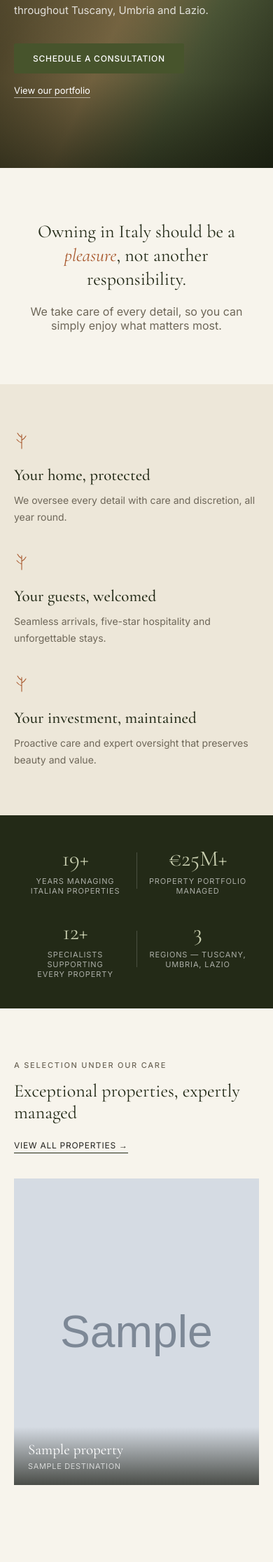
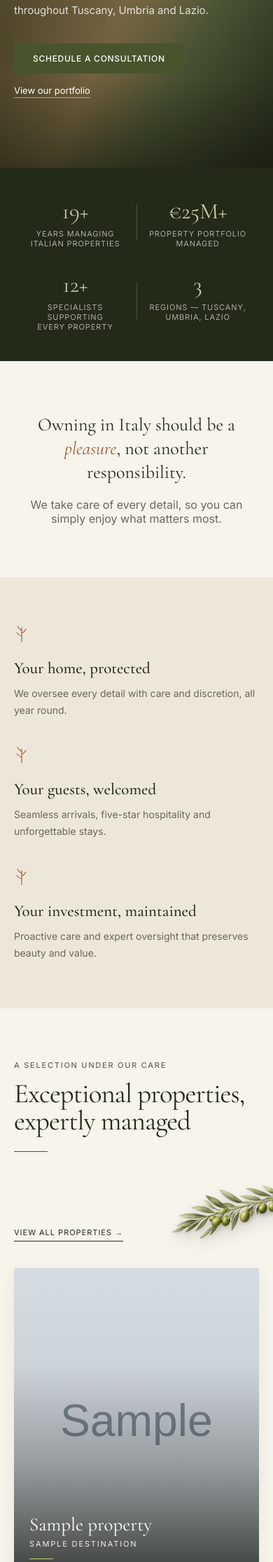
Before and after one commit to Lilla-Kavecsanszki/oliverde, a Django app: page / in a window 390 px wide. Shown: the part 341-2573 px from the top of the page at 70% size. Run offline with Django 5.2, Linux system fonts and the light colour scheme; tables that the repository leaves empty hold one stand-in row (values such as "Sample post"); grey boxes marked "Sample" are stand-in pictures; some libraries are stand-ins or nearby versions.

Commit message:
Added olive-branch png and redesigned the portfolio section on the homepage

```diff
--- a/core/templates/core/home.html
+++ b/core/templates/core/home.html
@@ -43,6 +43,15 @@
   <div class="scroll-cue"><div class="line"></div><span>Scroll</span></div>
 </section>
 
+<section class="stats">
+  <div class="wrap stats-row">
+    <div class="stat"><div class="num serif">19+</div><div class="label">Years managing<br>Italian properties</div></div>
+    <div class="stat"><div class="num serif">€25M+</div><div class="label">Property portfolio<br>managed</div></div>
+    <div class="stat"><div class="num serif">12+</div><div class="label">Specialists supporting<br>every property</div></div>
+    <div class="stat"><div class="num serif">3</div><div class="label">Regions — Tuscany,<br>Umbria, Lazio</div></div>
+  </div>
+</section>
+
 <section class="intro">
   <div class="wrap">
     <div class="intro-centered reveal">
@@ -74,44 +83,97 @@
   </div>
 </section>
 
-<section class="stats">
-  <div class="wrap stats-row">
-    <div class="stat"><div class="num serif">19+</div><div class="label">Years managing<br>Italian properties</div></div>
-    <div class="stat"><div class="num serif">€25M+</div><div class="label">Property portfolio<br>managed</div></div>
-    <div class="stat"><div class="num serif">12+</div><div class="label">Specialists supporting<br>every property</div></div>
-    <div class="stat"><div class="num serif">3</div><div class="label">Regions — Tuscany,<br>Umbria, Lazio</div></div>
-  </div>
-</section>
-
 <section class="properties">
   <div class="wrap">
+
     <div class="prop-head reveal">
-      <div>
-        <p class="eyebrow">A selection under our care</p>
-        <h2 class="serif" style="margin-top:14px;">Exceptional properties, expertly managed</h2>
+
+      <div class="prop-heading">
+        <p class="eyebrow">
+          A selection under our care
+        </p>
+
+        <h2 class="serif">
+          Exceptional properties,<br>
+          expertly managed
+        </h2>
+
+        <span class="prop-heading-line" aria-hidden="true"></span>
       </div>
-      <svg viewBox="0 0 200 90" class="olive-branch-small">
-        <path d="M6 78 Q70 70 100 40 Q130 12 190 8"/>
-        <ellipse cx="35" cy="72" rx="10" ry="5.5" transform="rotate(-18 35 72)"/>
-        <ellipse cx="75" cy="52" rx="10" ry="5.5" transform="rotate(-30 75 52)"/>
-        <ellipse cx="120" cy="26" rx="10" ry="5.5" transform="rotate(-38 120 26)"/>
-        <ellipse cx="165" cy="12" rx="10" ry="5.5" transform="rotate(-15 165 12)"/>
-      </svg>
-      <a href="{% url 'portfolio:all_properties' %}">View all properties →</a>
+
+      <div class="prop-head-aside">
+
+        <img
+          src="{% static 'images/olive-branch.png' %}"
+          alt=""
+          class="olive-branch-photo"
+          aria-hidden="true"
+        >
+
+        <a
+          href="{% url 'portfolio:all_properties' %}"
+          class="prop-all-link"
+        >
+          View all properties →
+        </a>
+
+      </div>
+
     </div>
+
     <div class="prop-grid reveal">
-      {% for property in featured_properties %}
-        <div class="prop-card {% if forloop.first %}prop-large{% else %}prop-small{% endif %}" onclick="window.location='{{ property.get_absolute_url }}'" style="cursor:pointer;">
-          <img class="ph" src="{{ property.cover_image.url }}" alt="{{ property.title }}, {{ property.destination.name }}">
+
+      {% for property in featured_properties|slice:":4" %}
+
+        <a
+          href="{{ property.get_absolute_url }}"
+          class="
+            prop-card
+            {% if forloop.counter == 1 %}
+              prop-card-large
+            {% elif forloop.counter == 4 %}
+              prop-card-wide
+            {% else %}
+              prop-card-small
+            {% endif %}
+          "
+        >
+
+          <img
+            class="ph"
+            src="{{ property.cover_image.url }}"
+            alt="{{ property.title }}, {{ property.destination.name }}"
+          >
+
+          <div class="prop-overlay"></div>
+
           <div class="prop-tag">
-            <div class="name serif">{{ property.title }}</div>
-            <div class="loc">{{ property.destination.name }}</div>
+
+            <div class="prop-name serif">
+              {{ property.title }}
+            </div>
+
+            <div class="prop-location">
+              {{ property.destination.name }}
+            </div>
+
+            <span class="prop-card-line" aria-hidden="true"></span>
+
           </div>
-        </div>
+
+        </a>
+
       {% empty %}
-        <p>No featured properties yet — mark some as "featured" in the admin.</p>
+
+        <p class="empty-properties">
+          No featured properties yet — mark four properties as featured in the
+          admin.
+        </p>
+
       {% endfor %}
+
     </div>
+
   </div>
 </section>
 
--- a/core/views.py
+++ b/core/views.py
@@ -40,14 +40,20 @@ class HomeView(TemplateView):
     def get_context_data(self, **kwargs):
         context = super().get_context_data(**kwargs)
 
-        context["featured_properties"] = Property.objects.filter(
-            published=True,
-            featured=True,
-        )[:3]
+        context["featured_properties"] = (
+            Property.objects
+            .filter(
+                published=True,
+                featured=True,
+            )
+            .select_related("destination")
+            .order_by("title")[:4]
+        )
 
-        context["testimonials"] = Testimonial.objects.filter(
-            featured_on_homepage=True,
-        )[:4]
+        context["testimonials"] = (
+            Testimonial.objects
+            .filter(featured_on_homepage=True)[:4]
+        )
 
         return context
 
--- a/static/css/main.css
+++ b/static/css/main.css
@@ -735,27 +735,360 @@ body.home-hero .site-header.nav-scrolled {
 @media (max-width:900px){ .pillars-grid{grid-template-columns:1fr; gap:40px;} .pillar{border-left:none !important; padding:0;} }
 
 /* ---------- PROPERTIES ---------- */
-.properties{background:var(--cream); padding:110px 0;}
-.prop-head{display:flex; justify-content:space-between; align-items:flex-end; margin-bottom:52px; gap:24px; flex-wrap:wrap;}
-.prop-head h2{font-size:clamp(26px,3vw,36px); font-weight:400; color:var(--olive-900);}
-.prop-head a{font-size:12px; letter-spacing:0.06em; text-transform:uppercase; border-bottom:1px solid var(--olive-900); padding-bottom:3px;}
-.prop-grid{display:grid; grid-template-columns:1.4fr 1fr; gap:22px;}
-.prop-card{position:relative; overflow:hidden; cursor:pointer;}
-.prop-card .ph{
-  width:100%; height:100%; object-fit:cover; position:absolute; inset:0;
-  transition:transform 1.1s cubic-bezier(0.19,1,0.22,1);
-}
-.prop-card:hover .ph{transform:scale(1.06);}
-.prop-large{aspect-ratio:4/5;}
-.prop-small{aspect-ratio:16/10.6;}
-.prop-tag{
-  position:absolute; left:0; right:0; bottom:0; padding:24px 26px;
-  background:linear-gradient(0deg, rgba(20,22,12,0.72) 0%, transparent 100%);
-  color:#fff; z-index:2;
-}
-.prop-tag .name{font-family:'Cormorant Garamond',serif; font-size:21px;}
-.prop-tag .loc{font-size:11px; letter-spacing:0.06em; text-transform:uppercase; color:rgba(255,255,255,0.7); margin-top:4px;}
-@media (max-width:900px){ .prop-grid{grid-template-columns:1fr;} }
+
+.properties {
+  position: relative;
+  overflow: hidden;
+  background: var(--cream);
+  padding: 104px 0 118px;
+}
+
+.prop-head {
+  display: grid;
+  grid-template-columns: minmax(0, 1fr) minmax(280px, 520px);
+  align-items: end;
+  gap: 72px;
+  margin-bottom: 34px;
+}
+
+.prop-heading {
+  position: relative;
+  z-index: 2;
+}
+
+.prop-heading h2 {
+  max-width: 680px;
+  margin-top: 15px;
+  font-size: clamp(38px, 4.1vw, 62px);
+  line-height: 0.98;
+  font-weight: 400;
+  letter-spacing: -0.025em;
+  color: var(--olive-900);
+}
+
+.prop-heading-line {
+  display: block;
+  width: 48px;
+  height: 1px;
+  margin-top: 29px;
+  background: var(--olive-700);
+}
+
+.prop-head-aside {
+  position: relative;
+  min-height: 182px;
+  display: flex;
+  flex-direction: column;
+  align-items: flex-end;
+  justify-content: flex-end;
+}
+
+.olive-branch-photo {
+  position: absolute;
+  top: -96px;
+  right: -10px;
+  width: min(100%, 475px);
+  height: auto;
+  pointer-events: none;
+  object-fit: contain;
+  filter:
+    drop-shadow(0 11px 10px rgba(29, 31, 18, 0.14))
+    drop-shadow(0 3px 3px rgba(29, 31, 18, 0.08));
+}
+
+.prop-all-link {
+  position: relative;
+  z-index: 2;
+  display: inline-block;
+  margin-bottom: 2px;
+  padding-bottom: 6px;
+  font-size: 12px;
+  line-height: 1;
+  letter-spacing: 0.09em;
+  text-transform: uppercase;
+  border-bottom: 1px solid currentColor;
+  color: var(--olive-900);
+}
+
+.prop-grid {
+  display: grid;
+  grid-template-columns:
+    minmax(0, 1.48fr)
+    minmax(0, 0.97fr)
+    minmax(0, 0.97fr);
+  grid-template-rows: 240px 200px;
+  gap: 14px;
+}
+
+.prop-card {
+  position: relative;
+  display: block;
+  overflow: hidden;
+  min-width: 0;
+  border-radius: 3px;
+  background: #d8d5c9;
+  box-shadow: 0 8px 24px rgba(35, 36, 25, 0.07);
+}
+
+.prop-card-large {
+  grid-column: 1;
+  grid-row: 1 / 3;
+}
+
+.prop-card-small:nth-of-type(2) {
+  grid-column: 2;
+  grid-row: 1;
+}
+
+.prop-card-small:nth-of-type(3) {
+  grid-column: 3;
+  grid-row: 1;
+}
+
+.prop-card-wide {
+  grid-column: 2 / 4;
+  grid-row: 2;
+}
+
+.prop-card .ph {
+  position: absolute;
+  inset: 0;
+  width: 100%;
+  height: 100%;
+  object-fit: cover;
+  transition:
+    transform 1.1s cubic-bezier(0.19, 1, 0.22, 1),
+    filter 0.5s ease;
+}
+
+.prop-card:hover .ph {
+  transform: scale(1.045);
+}
+
+.prop-overlay {
+  position: absolute;
+  inset: 0;
+  z-index: 1;
+  background:
+    linear-gradient(
+      to top,
+      rgba(14, 17, 10, 0.76) 0%,
+      rgba(14, 17, 10, 0.32) 35%,
+      rgba(14, 17, 10, 0.04) 68%,
+      transparent 100%
+    );
+  transition: opacity 0.35s ease;
+}
+
+.prop-card:hover .prop-overlay {
+  opacity: 0.9;
+}
+
+.prop-tag {
+  position: absolute;
+  right: 0;
+  bottom: 0;
+  left: 0;
+  z-index: 2;
+  padding: 24px 26px 22px;
+  color: #fff;
+}
+
+.prop-card-large .prop-tag {
+  padding: 32px 30px 28px;
+}
+
+.prop-name {
+  font-size: clamp(24px, 2vw, 34px);
+  line-height: 1;
+  font-weight: 400;
+}
+
+.prop-card-small .prop-name {
+  font-size: clamp(21px, 1.7vw, 28px);
+}
+
+.prop-location {
+  margin-top: 9px;
+  font-size: 11px;
+  line-height: 1;
+  letter-spacing: 0.17em;
+  text-transform: uppercase;
+  color: rgba(255, 255, 255, 0.9);
+}
+
+.prop-card-line {
+  display: block;
+  width: 34px;
+  height: 1px;
+  margin-top: 15px;
+  background: rgba(211, 204, 111, 0.95);
+  transition: width 0.35s ease;
+}
+
+.prop-card:hover .prop-card-line {
+  width: 52px;
+}
+
+/* ---------- PROPERTIES: TABLET ---------- */
+
+@media (max-width: 1050px) {
+  .prop-head {
+    grid-template-columns: minmax(0, 1fr) 360px;
+    gap: 40px;
+  }
+
+  .olive-branch-photo {
+    top: -58px;
+    width: 360px;
+  }
+
+  .prop-grid {
+    grid-template-rows: 220px 185px;
+  }
+}
+
+/* ---------- PROPERTIES: SMALL TABLET ---------- */
+
+@media (max-width: 820px) {
+  .properties {
+    padding: 82px 0 92px;
+  }
+
+  .prop-head {
+    grid-template-columns: 1fr;
+    gap: 12px;
+    margin-bottom: 34px;
+  }
+
+  .prop-heading h2 {
+    max-width: 560px;
+    font-size: clamp(38px, 7.5vw, 54px);
+  }
+
+  .prop-head-aside {
+    min-height: 132px;
+    align-items: flex-start;
+    justify-content: flex-end;
+  }
+
+  .olive-branch-photo {
+    top: -48px;
+    right: -40px;
+    width: 320px;
+  }
+
+  .prop-grid {
+    grid-template-columns: repeat(2, minmax(0, 1fr));
+    grid-template-rows: 390px 220px 220px;
+  }
+
+  .prop-card-large {
+    grid-column: 1 / 3;
+    grid-row: 1;
+  }
+
+  .prop-card-small:nth-of-type(2) {
+    grid-column: 1;
+    grid-row: 2;
+  }
+
+  .prop-card-small:nth-of-type(3) {
+    grid-column: 2;
+    grid-row: 2;
+  }
+
+  .prop-card-wide {
+    grid-column: 1 / 3;
+    grid-row: 3;
+  }
+}
+
+/* ---------- PROPERTIES: MOBILE ---------- */
+
+@media (max-width: 620px) {
+  .properties {
+    padding: 68px 0 76px;
+  }
+
+  .prop-head {
+    margin-bottom: 28px;
+  }
+
+  .prop-heading h2 {
+    max-width: 330px;
+    font-size: clamp(37px, 12vw, 49px);
+    line-height: 0.99;
+  }
+
+  .prop-heading-line {
+    margin-top: 23px;
+  }
+
+  .prop-head-aside {
+    min-height: 118px;
+  }
+
+  .olive-branch-photo {
+    top: -17px;
+    right: -82px;
+    width: 275px;
+  }
+
+  .prop-all-link {
+    margin-top: 74px;
+    font-size: 11px;
+  }
+
+  .prop-grid {
+    display: flex;
+    flex-direction: column;
+    gap: 14px;
+  }
+
+  .prop-card-large,
+  .prop-card-small,
+  .prop-card-wide {
+    width: 100%;
+    aspect-ratio: 4 / 3;
+  }
+
+  .prop-card-large {
+    aspect-ratio: 4 / 4.6;
+  }
+
+  .prop-tag,
+  .prop-card-large .prop-tag {
+    padding: 25px 22px 21px;
+  }
+
+  .prop-name,
+  .prop-card-small .prop-name {
+    font-size: 27px;
+  }
+}
+
+/* ---------- PROPERTIES: VERY SMALL MOBILE ---------- */
+
+@media (max-width: 390px) {
+  .prop-heading h2 {
+    font-size: 39px;
+  }
+
+  .olive-branch-photo {
+    right: -105px;
+    width: 260px;
+  }
+
+  .prop-card-large {
+    aspect-ratio: 4 / 5;
+  }
+
+  .prop-card-small,
+  .prop-card-wide {
+    aspect-ratio: 4 / 3.2;
+  }
+}
 
 /* ==========================================================
    PROPERTY FILTERS
```
Also changed, not shown: static/images/olive-branch.png (added).
